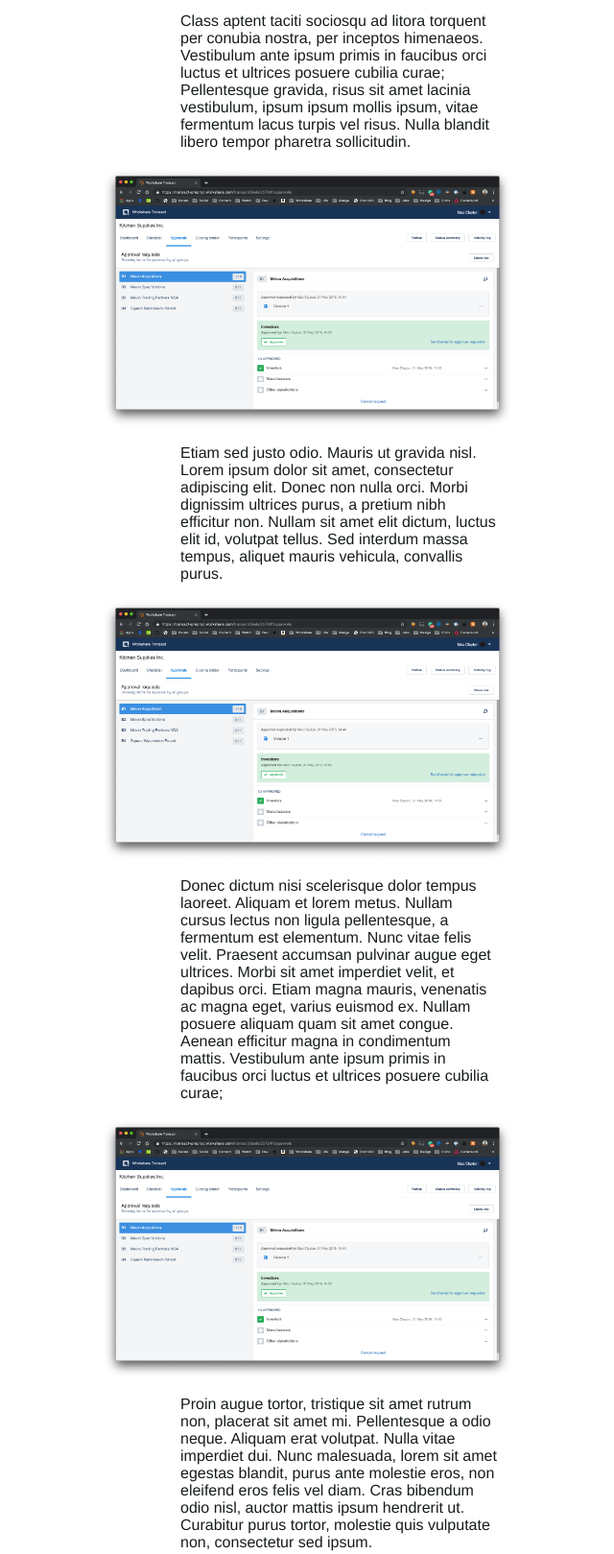
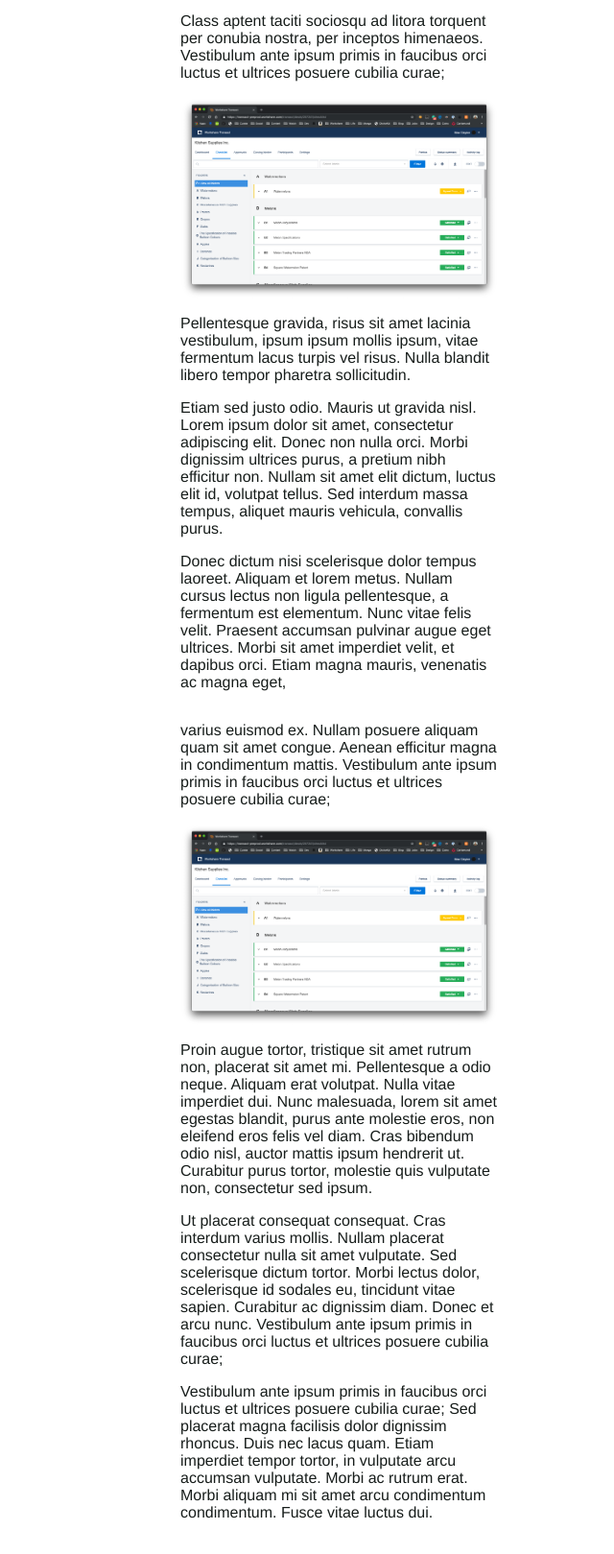
Before and after one commit to mcclowes/portfolio, a website: page index.html in a window 1280 px wide. Shown: the part 615-2234 px from the top of the page at 96% size, without its empty margins (102-742 px from the left). Drawn offline with Linux system fonts and the light colour scheme; files whose address does not match are found by name.

Commit message:
[feat] v1

```diff
--- a/index.html
+++ b/index.html
@@ -193,9 +193,7 @@ hr {
 }
 
 .page-content img {
-  width: 130%;
-  position: relative;
-  left: -25%;
+  width: 100%;
 }
 
 .pdf .page,
@@ -234,24 +232,28 @@ h3 + ul {
 				<div class="pages web">
 
         <div class="page" id="p1">
-          <img src="src/projects/workshare/main.png"/>
+          <img src="https://github.com/mcclowes/portfolio/blob/main/src/projects/workshare/main.png?raw=true"/>
 
           <div class="page-content">
             <h1 id="workshare">Workshare</h1>
 <p><em>Lorem ipsum dolor sit amet, consectetur adipiscing elit. Suspendisse varius tristique tortor non dignissim. Vivamus nulla libero, egestas nec condimentum nec, venenatis ut lacus. In vitae lorem mi. Duis id consectetur metus, quis semper ante. Aenean tincidunt tincidunt aliquam.</em></p>
-<p>Class aptent taciti sociosqu ad litora torquent per conubia nostra, per inceptos himenaeos. Vestibulum ante ipsum primis in faucibus orci luctus et ultrices posuere cubilia curae; Pellentesque gravida, risus sit amet lacinia vestibulum, ipsum ipsum mollis ipsum, vitae fermentum lacus turpis vel risus. Nulla blandit libero tempor pharetra sollicitudin. </p>
-<img src="file://Users/mcclowes/Development/mcclowes/portfolio/src/projects/workshare/approval.png"/>
+<p>Class aptent taciti sociosqu ad litora torquent per conubia nostra, per inceptos himenaeos. Vestibulum ante ipsum primis in faucibus orci luctus et ultrices posuere cubilia curae;</p>
+<img src="https://github.com/mcclowes/portfolio/blob/main/src/projects/workshare/main.png?raw=true"/>
 
+<p>Pellentesque gravida, risus sit amet lacinia vestibulum, ipsum ipsum mollis ipsum, vitae fermentum lacus turpis vel risus. Nulla blandit libero tempor pharetra sollicitudin. </p>
 <p>Etiam sed justo odio. Mauris ut gravida nisl. Lorem ipsum dolor sit amet, consectetur adipiscing elit. Donec non nulla orci. Morbi dignissim ultrices purus, a pretium nibh efficitur non. Nullam sit amet elit dictum, luctus elit id, volutpat tellus. Sed interdum massa tempus, aliquet mauris vehicula, convallis purus.</p>
-<img src="src/projects/workshare/approval.png"/>
-
-<p>Donec dictum nisi scelerisque dolor tempus laoreet. Aliquam et lorem metus. Nullam cursus lectus non ligula pellentesque, a fermentum est elementum. Nunc vitae felis velit. Praesent accumsan pulvinar augue eget ultrices. Morbi sit amet imperdiet velit, et dapibus orci. Etiam magna mauris, venenatis ac magna eget, varius euismod ex. Nullam posuere aliquam quam sit amet congue. Aenean efficitur magna in condimentum mattis. Vestibulum ante ipsum primis in faucibus orci luctus et ultrices posuere cubilia curae;</p>
-<img src="./approval.png"/>
+<p>Donec dictum nisi scelerisque dolor tempus laoreet. Aliquam et lorem metus. Nullam cursus lectus non ligula pellentesque, a fermentum est elementum. Nunc vitae felis velit. Praesent accumsan pulvinar augue eget ultrices. Morbi sit amet imperdiet velit, et dapibus orci. Etiam magna mauris, venenatis ac magna eget, </p>
+<p>
+          </div>
+        </div>
+        <div class="page" id="p2">
+          <div class="page-content">
+            </p>
+<p>varius euismod ex. Nullam posuere aliquam quam sit amet congue. Aenean efficitur magna in condimentum mattis. Vestibulum ante ipsum primis in faucibus orci luctus et ultrices posuere cubilia curae;</p>
+<img src="https://github.com/mcclowes/portfolio/blob/main/src/projects/workshare/main.png?raw=true"/>
 
 <p>Proin augue tortor, tristique sit amet rutrum non, placerat sit amet mi. Pellentesque a odio neque. Aliquam erat volutpat. Nulla vitae imperdiet dui. Nunc malesuada, lorem sit amet egestas blandit, purus ante molestie eros, non eleifend eros felis vel diam. Cras bibendum odio nisl, auctor mattis ipsum hendrerit ut. Curabitur purus tortor, molestie quis vulputate non, consectetur sed ipsum.</p>
 <p>Ut placerat consequat consequat. Cras interdum varius mollis. Nullam placerat consectetur nulla sit amet vulputate. Sed scelerisque dictum tortor. Morbi lectus dolor, scelerisque id sodales eu, tincidunt vitae sapien. Curabitur ac dignissim diam. Donec et arcu nunc. Vestibulum ante ipsum primis in faucibus orci luctus et ultrices posuere cubilia curae;</p>
-<img src="/approval.png"/>
-
 <p>Vestibulum ante ipsum primis in faucibus orci luctus et ultrices posuere cubilia curae; Sed placerat magna facilisis dolor dignissim rhoncus. Duis nec lacus quam. Etiam imperdiet tempor tortor, in vulputate arcu accumsan vulputate. Morbi ac rutrum erat. Morbi aliquam mi sit amet arcu condimentum condimentum. Fusce vitae luctus dui.</p>
 
           </div>
--- a/src/generate/html/html.js
+++ b/src/generate/html/html.js
@@ -17,7 +17,9 @@ const MARKDOWN_OPTIONS_DEFAULT = {
 
 const handleTargetProject = (project, markdownOptions) => {
   const targetMarkdown = project + "/main.md";
-  const targetImage = project + "/main.png";
+  //const targetImage = project + "/main.png";
+  const targetImage = `https://github.com/mcclowes/portfolio/blob/main/${project}/main.png?raw=true`
+  //https://github.com/mcclowes/portfolio/blob/main/src/projects/workshare/main.png?raw=true
 
   return createHtmlPages(readMarkdownFile(targetMarkdown, markdownOptions), targetImage);
 };
--- a/src/styles/newspaper.css
+++ b/src/styles/newspaper.css
@@ -163,9 +163,7 @@ hr {
 }
 
 .page-content img {
-  width: 130%;
-  position: relative;
-  left: -25%;
+  width: 100%;
 }
 
 .pdf .page,
```
Also changed, not shown: debug.html (+14 -12 lines), src/projects/workshare/main.md (+9 -7 lines), README.md, 1 other file.
